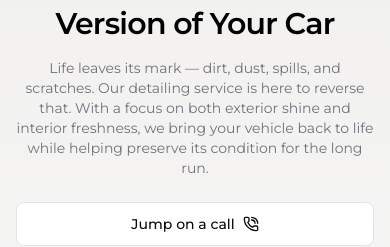
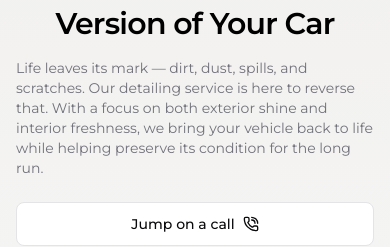
Before and after one commit to BenakKishanJ/forellis-detailing, a Next.js app: page / in a window 390 px wide. Shown: the part 533-780 px from the top of the page. Built offline with nearby package versions, Linux system fonts and the light colour scheme.

Commit message:
reduce gallery images size

```diff
--- a/components/ui/animated-hero.tsx
+++ b/components/ui/animated-hero.tsx
@@ -75,7 +75,7 @@ function Hero() {
               <span>Version of Your Car</span>
             </h1>
 
-            <p className="text-sm sm:text-base md:text-lg text-muted-foreground mt-4 max-w-xl mx-auto lg:mx-0">
+            <p className="text-sm sm:text-base md:text-lg text-muted-foreground mt-4 max-w-xl mx-auto lg:mx-0 text-left">
               Life leaves its mark — dirt, dust, spills, and scratches. Our
               detailing service is here to reverse that. With a focus on both
               exterior shine and interior freshness, we bring your vehicle back
--- a/components/ui/gallery.tsx
+++ b/components/ui/gallery.tsx
@@ -179,7 +179,7 @@ export const PhotoGallery = ({
                     src={photo.src}
                     alt="Family photo"
                     direction={photo.direction}
-                    className="w-[140px] h-[140px] sm:w-[180px] sm:h-[180px] md:w-[200px] md:h-[200px] lg:w-[220px] lg:h-[220px]"
+                    className="w-[120px] h-[120px] sm:w-[180px] sm:h-[180px] md:w-[200px] md:h-[200px] lg:w-[220px] lg:h-[220px]"
                   />
                 </motion.div>
               ))}
```
